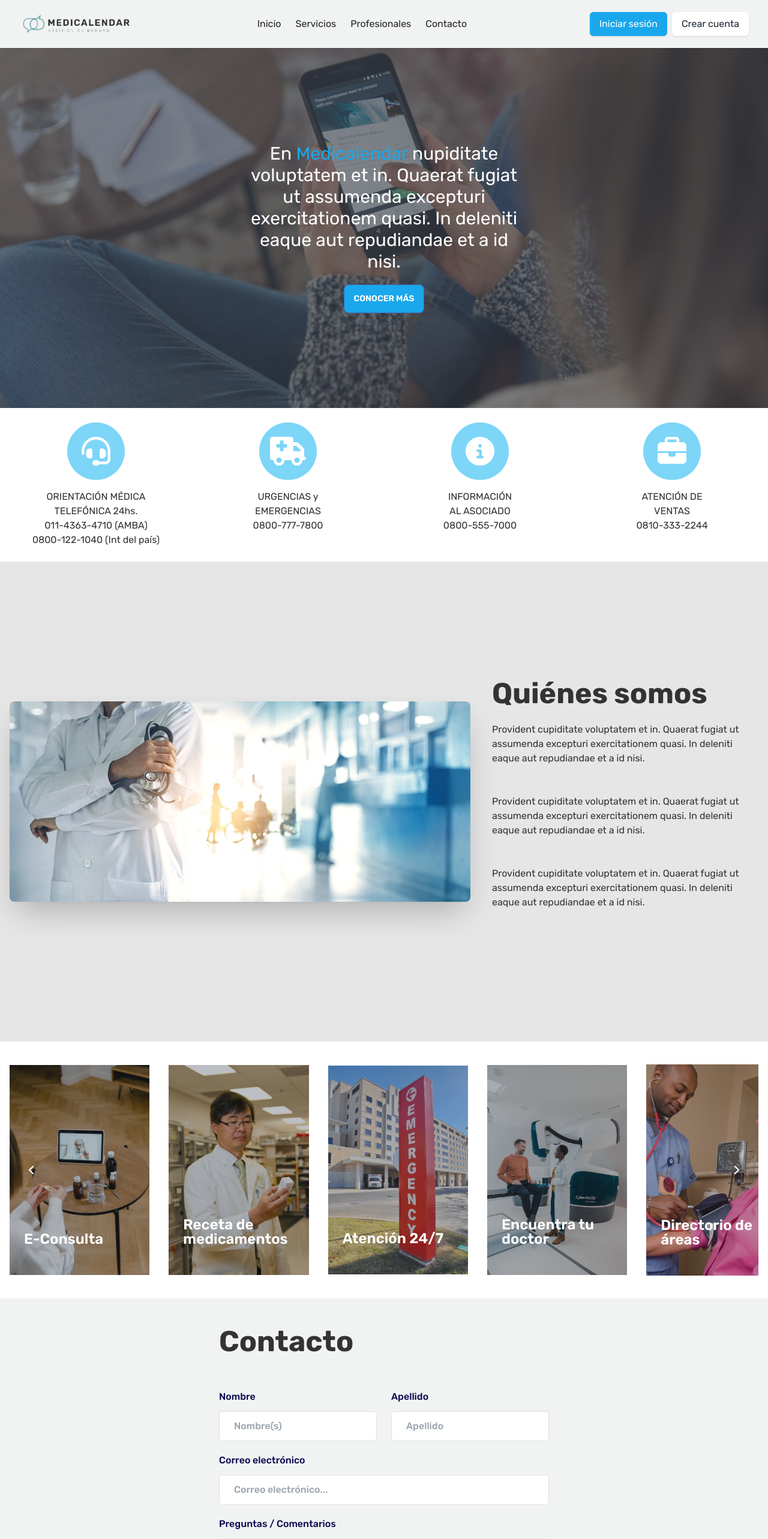
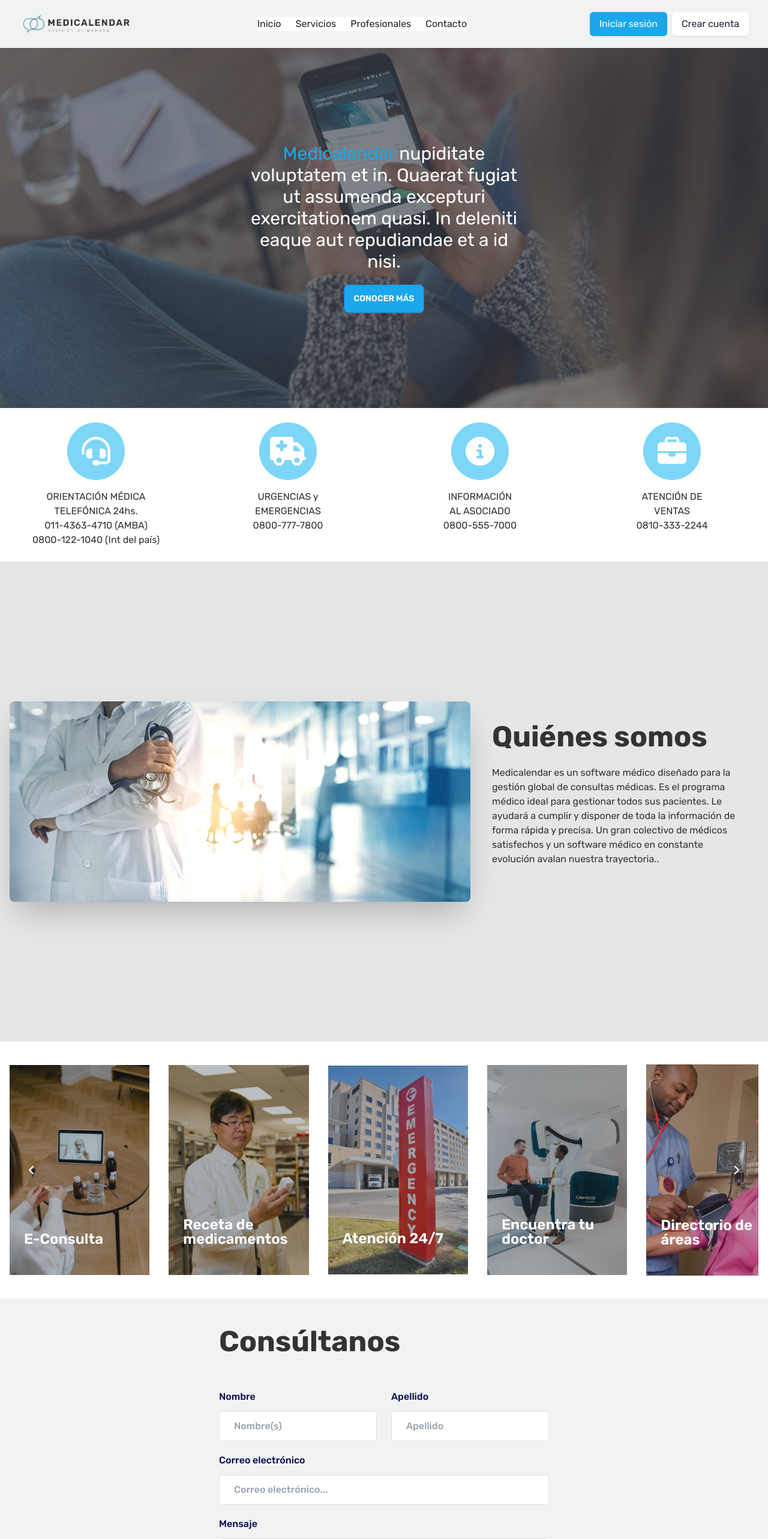
Before and after one commit to No-Country/C8-G81-T, a React (Create React App) app in the folder client/: page / in a window 1280 px wide. Shown: the top 2565 px of the page at 60% size. Built offline with nearby package versions, Linux system fonts and the light colour scheme; what tw-elements would draw is missing.

Commit message:
Description Updated

```diff
--- a/client/src/components/Header/index.jsx
+++ b/client/src/components/Header/index.jsx
@@ -58,7 +58,7 @@ const Header = () => {
         </div>
         <div>
           <div
-            className={`flex-1 justify-self-center pb-3 mt-8 md:block md:pb-0 md:mt-0 ${
+            className={`flex-1 bg-white justify-self-center pb-3 mt-8 md:block md:pb-0 md:mt-0 ${
               navbar ? "block" : "hidden"
             }`}
           >
--- a/client/src/components/Landing/AboutUs.jsx
+++ b/client/src/components/Landing/AboutUs.jsx
@@ -6,9 +6,7 @@ const AboutUs = () => {
           <img src= './images/aboutus_bg.jpeg' className=" lg:max-w-3xl md:max-w-2xl max-w-xs rounded-lg shadow-2xl" alt="doctor"/>
           <div>
             <h1 className="text-5xl mx-5 font-bold">Quiénes somos</h1>
-            <p className="py-6 mx-5">Provident cupiditate voluptatem et in. Quaerat fugiat ut assumenda excepturi exercitationem quasi. In deleniti eaque aut repudiandae et a id nisi.</p>
-            <p className="py-6 mx-5">Provident cupiditate voluptatem et in. Quaerat fugiat ut assumenda excepturi exercitationem quasi. In deleniti eaque aut repudiandae et a id nisi.</p>
-            <p className="py-6 mx-5">Provident cupiditate voluptatem et in. Quaerat fugiat ut assumenda excepturi exercitationem quasi. In deleniti eaque aut repudiandae et a id nisi.</p>
+            <p className="py-6 mx-5">Medicalendar es un software médico diseñado para la gestión global de consultas médicas. Es el programa médico ideal para gestionar todos sus pacientes. Le ayudará a cumplir y disponer de toda la información de forma rápida y precisa. Un gran colectivo de médicos satisfechos y un software médico en constante evolución avalan nuestra trayectoria..</p>
           </div>
         </div>
       </div>
--- a/client/src/components/Landing/Contact.jsx
+++ b/client/src/components/Landing/Contact.jsx
@@ -5,7 +5,7 @@ const Contact = () => {
     <section className="bg-light-grey">
       <div className="flex items-center justify-center p-12">
         <div className="mx-auto w-full max-w-[550px]">
-          <h1 className="text-5xl font-bold mb-14">Contacto</h1>
+          <h1 className="text-5xl font-bold mb-14">Consúltanos</h1>
           <form>
             <div className="-mx-3 flex flex-wrap">
               <div className="w-full px-3 sm:w-1/2">
@@ -66,7 +66,7 @@ const Contact = () => {
                     for="question"
                     className="mb-3 block text-base font-medium text-[#07074D]"
                   >
-                    Preguntas / Comentarios
+                    Mensaje
                   </label>
                   <textarea
                     type="textarea"
--- a/client/src/components/Landing/LandingHero.jsx
+++ b/client/src/components/Landing/LandingHero.jsx
@@ -7,7 +7,7 @@ const Hero = () => {
         <div className="hero-overlay bg-opacity-60"></div>
         <div className="hero-content text-center text-neutral-content relative">
           <div className="max-w-md">
-            <p className="mb-5 text-3xl text-white">En <span className="text-sky-normal">Medicalendar</span> nupiditate voluptatem et in. Quaerat fugiat ut assumenda excepturi exercitationem quasi. In deleniti eaque aut repudiandae et a id nisi.</p>
+            <p className="mb-5 text-3xl text-white"><span className="text-sky-normal">Medicalendar</span> nupiditate voluptatem et in. Quaerat fugiat ut assumenda excepturi exercitationem quasi. In deleniti eaque aut repudiandae et a id nisi.</p>
             <button className="btn btn-primary bg-[#1AA7EC] text-white">Conocer más</button>
           </div>
         </div>
```
